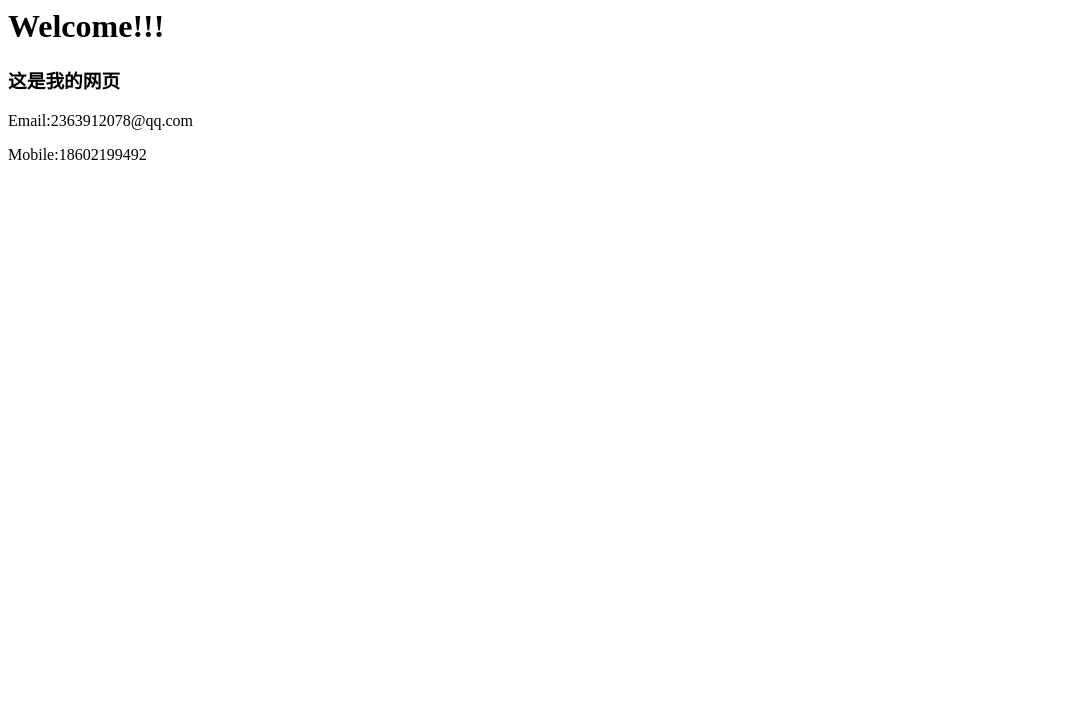
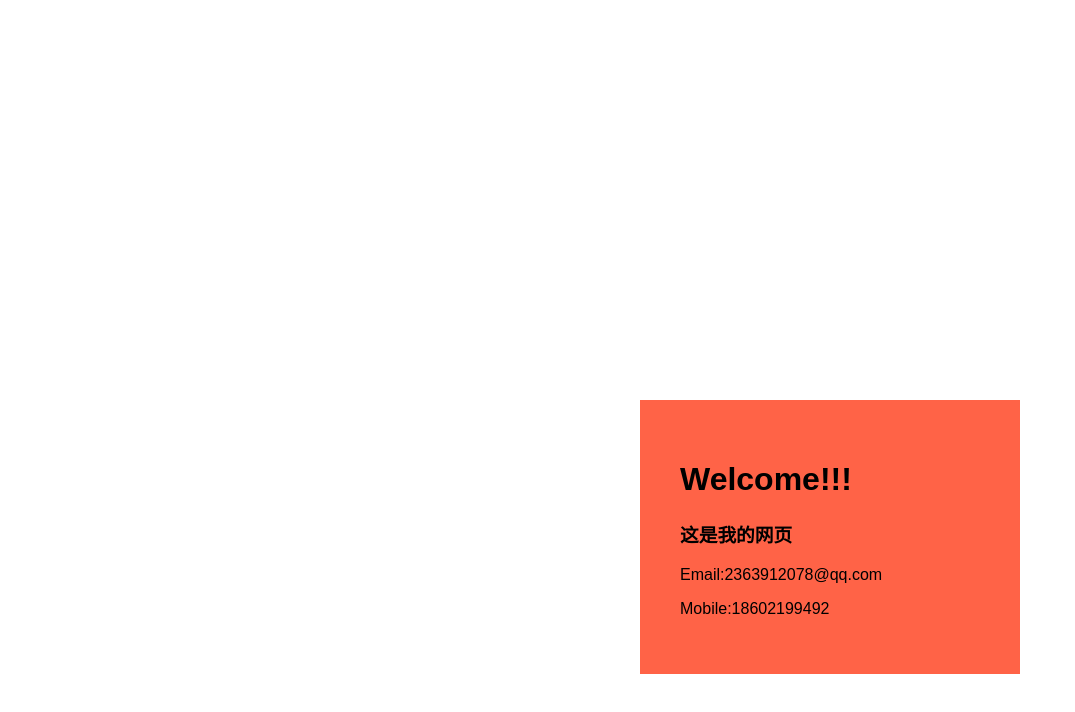
Before and after one commit to Syyyyyylus/sjm.github.io, a plain HTML site: page index.html in a window 1280 px wide. Shown: the whole page, without its empty margins (0-1075 px from the left). Drawn offline with Linux system fonts and the light colour scheme.

Commit message:
Update index.html

```diff
--- a/index.html
+++ b/index.html
@@ -4,14 +4,24 @@
         <link rel="styleesheet"href="style.css"/>
     </head>
     <body>
-       <h1>Welcome!!!</h1>
-       <h3>这是我的网页</h3>
-       <p>Email:2363912078@qq.com</p>
-       <p>Mobile:18602199492</p>
+        <div class="content">
+            <h1>Welcome!!!</h1>
+            <h3>这是我的网页</h3>
+            <p>Email:2363912078@qq.com</p>
+            <p>Mobile:18602199492</p>
+        </div>
     </body>
     <style>
         body{
-            backgroud-image:url(1687662757639430.png);
+            font-family:Arial,Helvetica,sans-serif;
+        }
+        .content{
+            background-color:tomato;
+            width:300px;
+            padding:40px;
+            position:absolute;
+            top:50%;
+            left:50%;
         }
     </style>
 </html>
```
